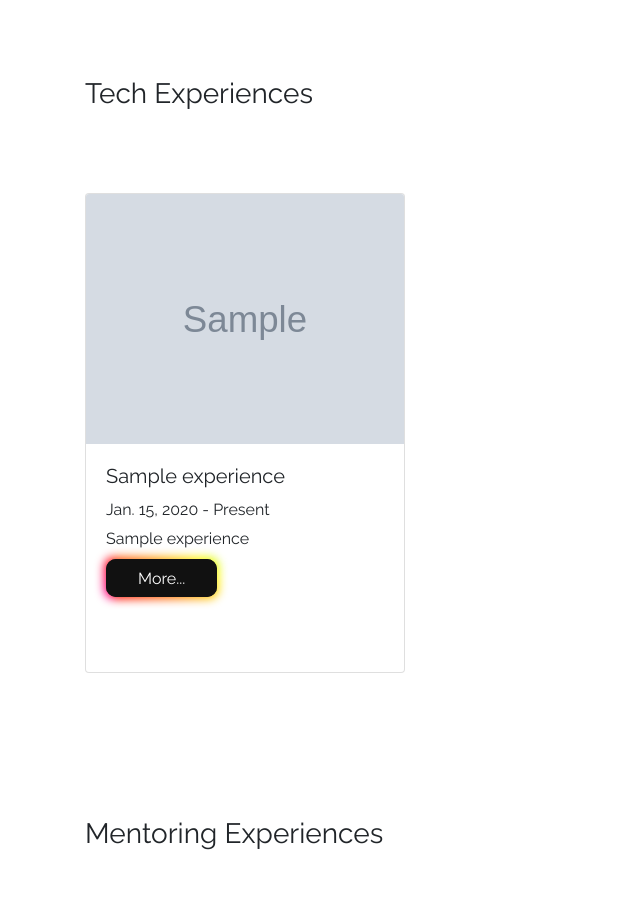
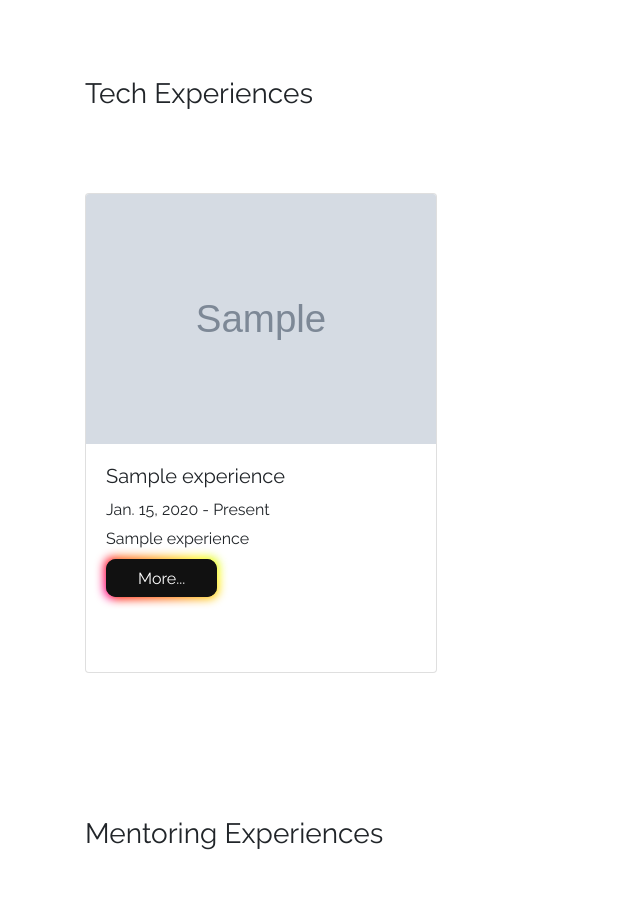
Before and after one commit to farhadfreestyle/background-platform, a Django app: page /experience in a window 1280 px wide. Shown: the part 163-1076 px from the top of the page, without its empty margins (0-640 px from the left). Run offline with Django 5.2, Linux system fonts and the light colour scheme; tables that the repository leaves empty hold one stand-in row (values such as "Sample post"); grey boxes marked "Sample" are stand-in pictures; some libraries are stand-ins or nearby versions.

Commit message:
width updated

```diff
--- a/templates/experience/experiences.html
+++ b/templates/experience/experiences.html
@@ -65,7 +65,7 @@
           {%for experience in experiences%}
           {% if experience.type == 'tech'%}
                 <div class="col-sm-4">
-                      <div class="card" style="width: 20rem; height: 30rem;">
+                      <div class="card" style="width: 22rem; height: 30rem;">
                           <img class="card-img-top" height="250px" src="{{experience.image.url}}" alt="Card image cap">
                           <div class="card-body">
                             <h5 class="card-title">{{experience.organization_name}}</h5>
@@ -99,7 +99,7 @@
             {%for experience in experiences%}
             {% if experience.type == 'mentor'%}
                   <div class="col-sm-4">
-                        <div class="card" style="width: 20rem; height: 30rem;">
+                        <div class="card" style="width: 22rem; height: 30rem;">
                             <img class="card-img-top"  height="250px" src="{{experience.image.url}}" alt="Card image cap">
                             <div class="card-body">
                               <h5 class="card-title">{{experience.organization_name}}</h5>
@@ -132,7 +132,7 @@
         {%for experience in experiences%}
         {% if experience.type == 'social'%}
               <div class="col-sm-4">
-                    <div class="card" style="width: 20rem; height: 30rem;">
+                    <div class="card" style="width: 22rem; height: 30rem;">
                         <img class="card-img-top"  height="250px" src="{{experience.image.url}}" alt="Card image cap">
                         <div class="card-body">
                           <h5 class="card-title">{{experience.organization_name}}</h5>
```
